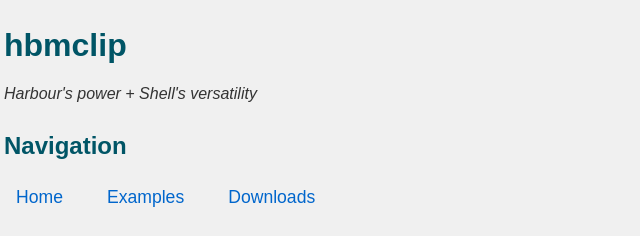
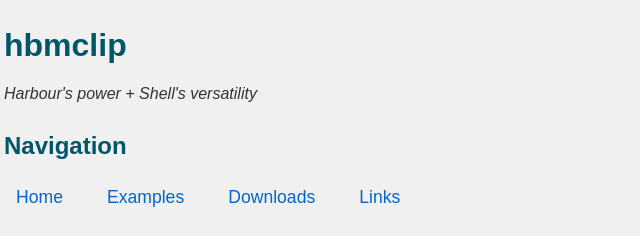
Before and after one commit to hbmclip/hbmclip.github.io, a plain HTML site: page index.html in a window 1280 px wide. Shown: the top 236 px of the page, 256-896 px from the left. Drawn offline with Linux system fonts and the light colour scheme.

Commit message:
Update index.html

```diff
--- a/index.html
+++ b/index.html
@@ -18,6 +18,7 @@
             <li><a href="index.html">Home</a></li>
             <li><a href="examples.html">Examples</a></li>
             <li><a href="downloads.html">Downloads</a></li>
+            <li><a href="links.html">Links</a></li>
         </ul>
     </nav>
 
```
